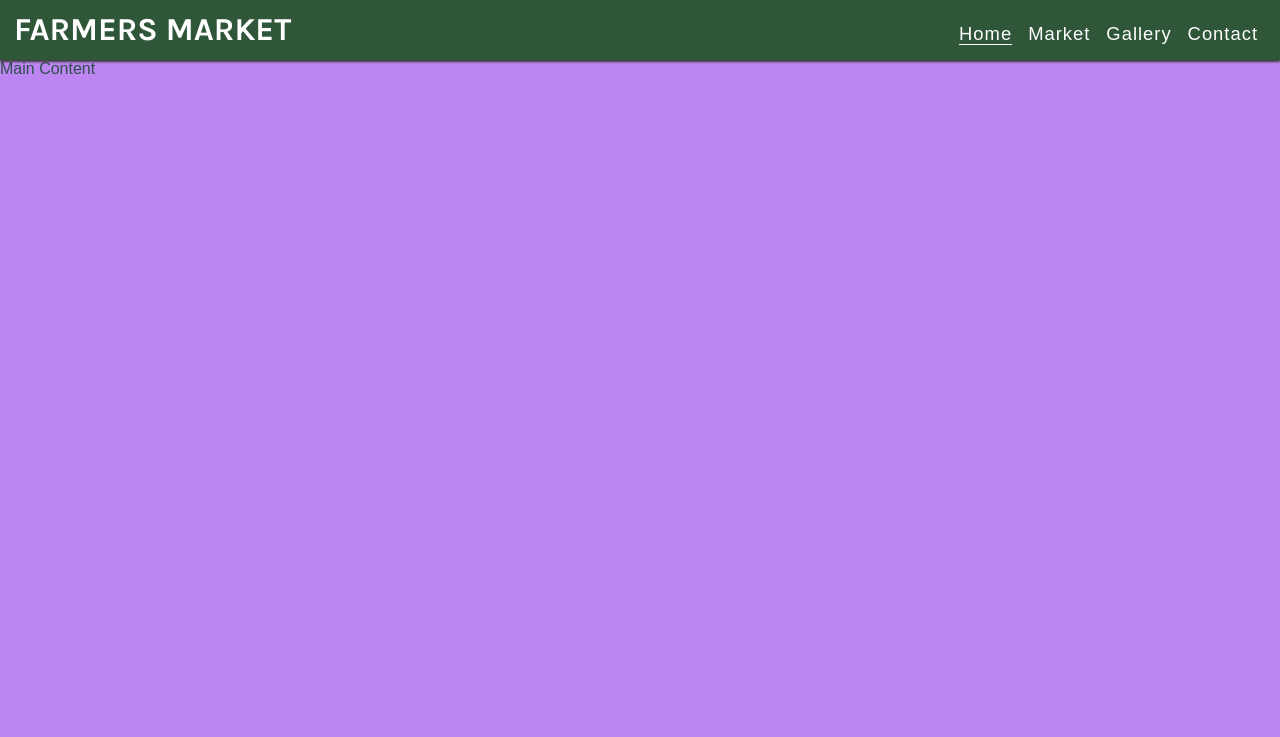
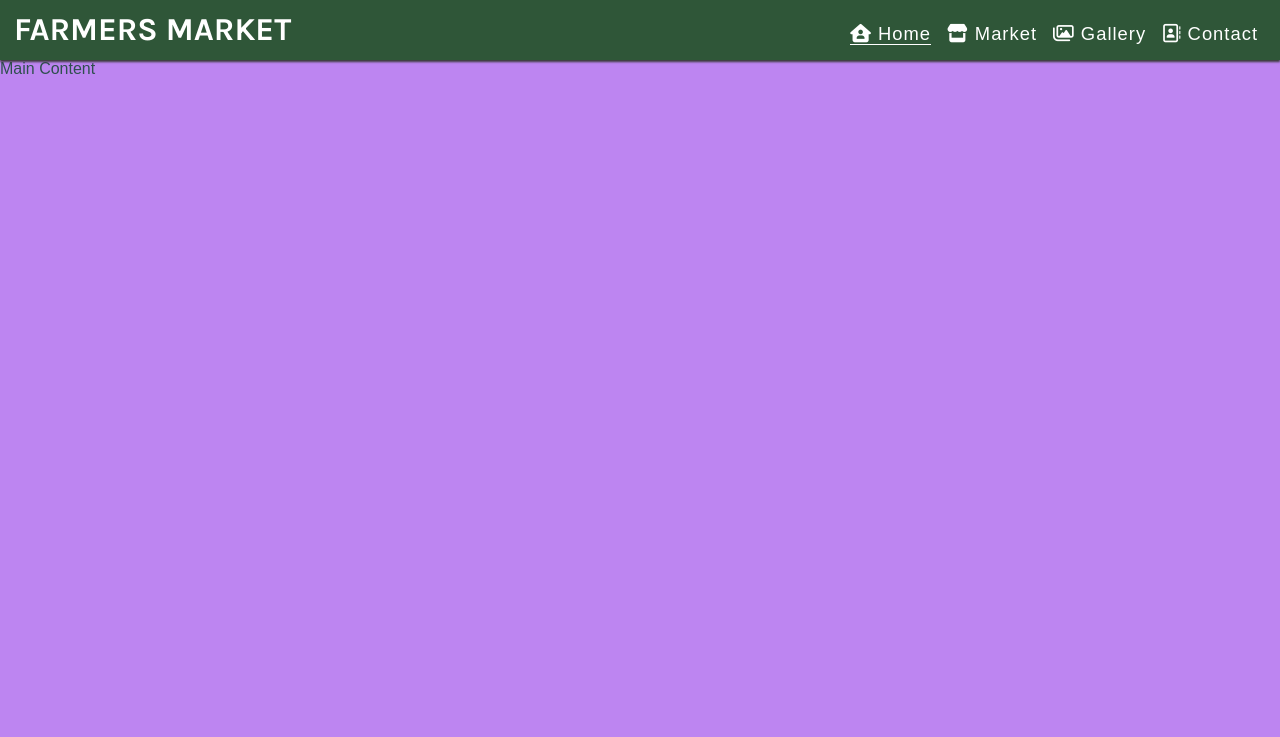
Before and after one commit to Cosmin1907/farmers-market, a plain HTML site: page index.html in a window 1280 px wide. Shown: the top 737 px of the page. Drawn offline with Linux system fonts and the light colour scheme; a web font is replaced by a local one.

Commit message:
add icons to menu

```diff
--- a/index.html
+++ b/index.html
@@ -28,10 +28,10 @@
         <label for="nav-toggle" class="nav-toggle-label"><i class="fa-solid fa-bars"></i></label>
         <nav>
             <ul id="menu">
-            <li><a href="" class="active">Home</a></li>
-            <li><a href="">Market</a></li>
-            <li><a href="">Gallery</a></li>
-            <li><a href="">Contact</a></li>
+            <li><a href="" class="active"><i class="fa-solid fa-house-user"></i> Home</a></li>
+            <li><a href=""><i class="fa-solid fa-store"></i> Market</a></li>
+            <li><a href=""><i class="fa-regular fa-images"></i> Gallery</a></li>
+            <li><a href=""><i class="fa-regular fa-address-book"></i> Contact</a></li>
             </ul>
          </nav>
     </header>
```
